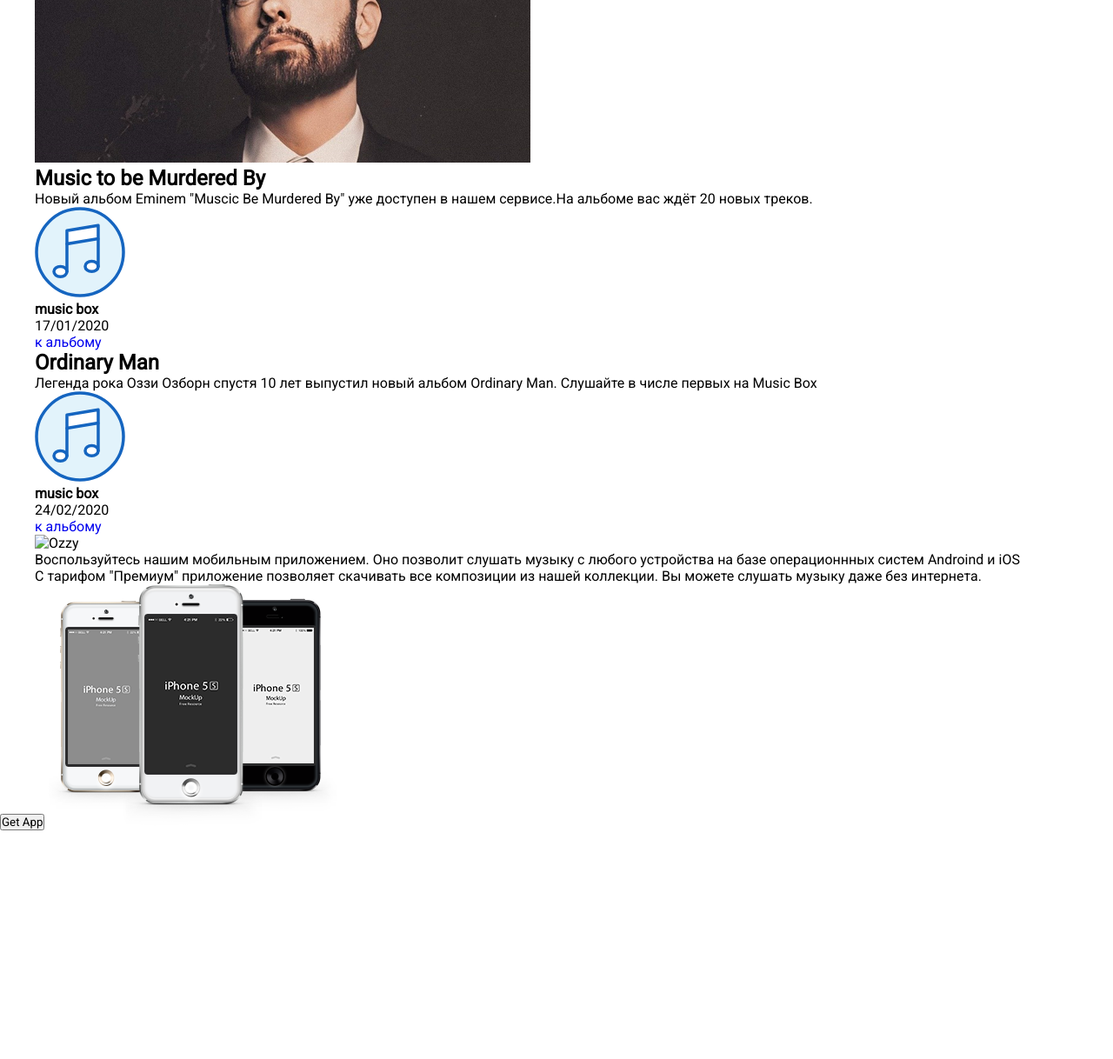
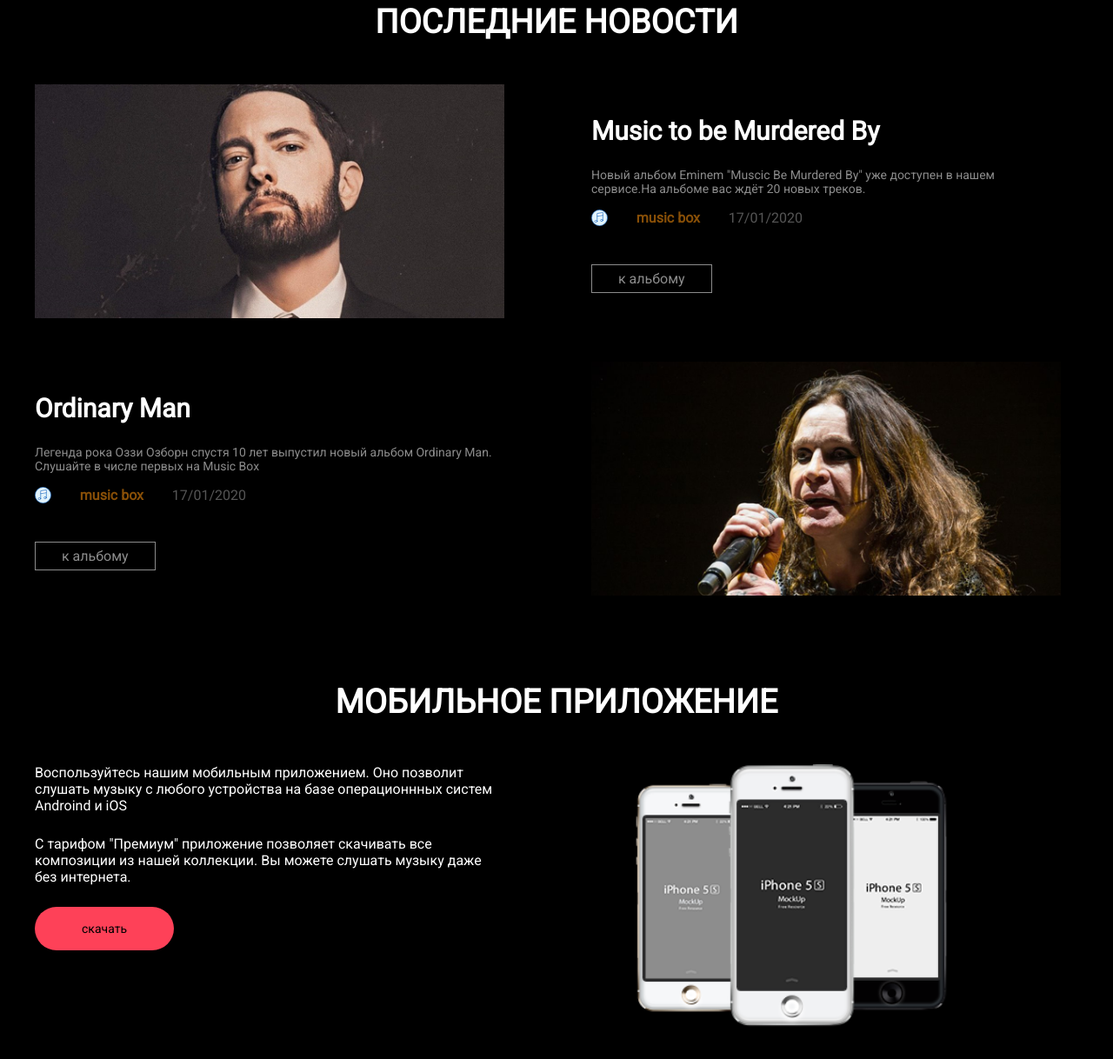
Before and after one commit to BobrovKirill/layout-designer-project-lvl2, a plain HTML site: page index.html in a window 1280 px wide. Shown: the part 1872-3090 px from the top of the page at 87% size. Before the commit the page ends 2827 px from the top, so only its background shows below. Drawn offline with Linux system fonts and the light colour scheme.

Commit message:
step 2.3

```diff
--- a/index.html
+++ b/index.html
@@ -41,8 +41,8 @@
     <div class="main-bg">
         <div class="wrapper pd-top-100">
             <h2 class="align-center uppercase fz-38">формы подписки</h2>
-            <div class="flex space-between-center pd-top-100">
-                <div class="subscribe subscribe-1 align-center">
+            <div class="flex wrap pd-top-100">
+                <div class="subscribe width-33 subscribe-1 align-center">
                     <h4 class="fz-28 uppercase">бесплатная</h4>
                     <div class="sum flex a">
                         <h3 class="fz-60 pd-rt-11">0</h3>
@@ -51,7 +51,7 @@
                     <a class="btn-subscribe fz-28 uppercase">оформить</a>
                     <p class="fz-11 mg-top-50">Оплата в месяц. Бесплатный тариф предоставляет доступ ко вей коллкеции музыки. Присутствуут рекулама</p>
                 </div>
-                <div class="subscribe subscribe-2 align-center">
+                <div class="subscribe width-33 subscribe-2 align-center">
                     <h4 class="fz-28 uppercase">стандартная</h4>
                     <div class="sum flex">
                         <h3 class="fz-60 pd-rt-11">250</h3>
@@ -60,7 +60,7 @@
                     <a class="btn-subscribe fz-28 uppercase">оформить</a>
                     <p class="fz-11 mg-top-50">Оплата в месяц. Стандартный тариф предоставляет доступ ко всей коллекции музыки в среднем качестве</p>
                 </div>
-                <div class="subscribe subscribe-3 align-center">
+                <div class="subscribe width-33 subscribe-3 align-center">
                     <h4 class="fz-28 uppercase">премиум</h4>
                     <div class="sum flex">
                         <h3 class="fz-60 pd-rt-11">500</h3>
@@ -75,34 +75,49 @@
     </div>
 
 
-    <div class="news">
-        <div class="wrapper">
-            <img src="images/Music to Be Murdered By.png" alt="eminem">
-            <div class="about-autor">
-                <h2>Music to be Murdered By</h2>
-                <p>Новый альбом Eminem "Muscic Be Murdered By" уже доступен в нашем сервисе.На альбоме вас ждёт 20 новых треков.</p>
-                <img src="images/logo.svg" alt="logo">
-                <h4>music box</h4>
-                <p>17/01/2020</p>
-                <a href="#">к альбому</a>
+    <div class="main-bg">
+        <div class="wrapper pd-top-100">
+            <h2 class="fz-38 uppercase align-center">последние новости</h2>
+            <div class="wrap flex mg-top-50 items-center">
+                <img class="width-45 mg-rt-100" src="images/Music to Be Murdered By.png" alt="eminem">
+                <div class="about-author width-45">
+                    <h2 class="fz-30">Music to be Murdered By</h2>
+                    <p class="fz-14">Новый альбом Eminem "Muscic Be Murdered By" уже доступен в нашем сервисе.На альбоме вас ждёт 20 новых треков.</p>
+                    <div class="in-about-author flex wrap width-45 space-between-center">
+                        <img src="images/logo.svg" alt="logo">
+                        <h4>music box</h4>
+                        <p>17/01/2020</p>
+                    </div>
+                    <a class="btn-news" href="#">к альбому</a>
+                </div>
             </div>
-            <div class="about-autor">
-                <h2>Ordinary Man</h2>
-                <p>Легенда рока Оззи Озборн спустя 10 лет выпустил новый альбом Ordinary Man. Слушайте в числе первых на Music Box</p>
-                <img src="images/logo.svg" alt="logo">
-                <h4>music box</h4>
-                <p>24/02/2020</p>
-                <a href="#">к альбому</a>
+            <div class="wrap flex mg-top-50 items-center">
+                <div class="about-author width-45 mg-rt-100">
+                    <h2 class="fz-30">Ordinary Man</h2>
+                    <p class="fz-14">Легенда рока Оззи Озборн спустя 10 лет выпустил новый альбом Ordinary Man. Слушайте в числе первых на Music Box</p>
+                    <div class="in-about-author flex wrap width-45 space-between-center">
+                        <img src="images/logo.svg" alt="logo">
+                        <h4>music box</h4>
+                        <p>17/01/2020</p>
+                    </div>
+                    <a class="btn-news" href="#">к альбому</a>
+                </div>
+                <img class="width-45" src="images/Ordinary Man.png" alt="eminem">
             </div>
-            <img src="images/Ordinary Man.png.png" alt="Ozzy">
         </div>
     </div>
 
-    <div class="mobil">
-        <div class="wrapper">
-            <p>Воспользуйтесь нашим мобильным приложением. Оно позволит слушать музыку с любого устройства на базе операционнных систем Androind и iOS<br>С тарифом "Премиум" приложение позволяет скачивать все композиции из нашей коллекции. Вы можете слушать музыку даже без интернета.</div>
-            <button>Get App</button>
-            <img src="images/iphone.png" alt="iphone">
+    <div class="main-bg">
+        <div class="wrapper pd-bot-100">
+            <h2 class="fz-38 uppercase pd-top-100 align-center">мобильное приложение</h2>
+            <div class="flex wrap mg-top-50">
+                <div class="flex colum-center aligt-start width-45 ">
+                    <p class="mg-bot-25">Воспользуйтесь нашим мобильным приложением. Оно позволит слушать музыку с любого устройства на базе операционнных систем Androind и iOS</p>
+                    <p class="mg-bot-25">С тарифом "Премиум" приложение позволяет скачивать все композиции из нашей коллекции. Вы можете слушать музыку даже без интернета.</p>
+                    <button class="btn-mobil fz-14">скачать</button>
+                </div>
+                <img class="width-33 mg-left-135" src="images/iphone.png" alt="iphone">
+            </div>
         </div>
     </div>
 
--- a/styles/scss/general.scss
+++ b/styles/scss/general.scss
@@ -29,6 +29,10 @@
 .align-center {
     text-align: center;
 }
+.items-center {
+    align-items: center;
+}
+
 .fz-11 {
     font-size: 11px;
 }
@@ -68,6 +72,21 @@
 .pd-top-100 {
     padding-top: 100px;
 }
+.pd-bot-100 {
+    padding-bottom: 100px;
+}
 .mg-top-50 {
     margin-top: 50px;
 }
+.mg-rt-100 {
+    margin-right: 100px;
+}
+.mg-bot-25 {
+    margin-bottom: 25px;
+}
+.width-33 {
+    width: 33%;
+}
+.width-45 {
+    width: 45%;
+}
--- a/styles/scss/main.scss
+++ b/styles/scss/main.scss
@@ -25,5 +25,50 @@
 .btn-subscribe {
     border: 4px solid $main-color-font;
     color: $main-color-font;
-    padding: 20px 80px;
+    padding: 5% 18%;
 }
+
+                                    /*NEWS*/
+
+.about-author {
+    h2 {
+        margin-bottom: 25px;
+    }
+
+    p {
+        color: $secondary-color-font;
+    }
+}
+.in-about-author{
+    margin: 16px 0 51px;
+    h4{
+        color: $third-color-font;
+    }
+    p {
+        color: $data-color-font;
+    }
+    img {
+        width: 19px;
+    }
+}
+.btn-news {
+    border: 1px solid $secondary-color-font;
+    padding: 6px 30px;
+    color: $secondary-color-font;
+}
+
+                        /*MOBIL*/
+
+.mg-left-135 {
+    margin-left: 135px;
+}
+.aligt-start {
+    align-items: flex-start;
+}
+.btn-mobil {
+    background: $main-color-bt;
+    border-radius: 50px;
+    border: none;
+    height: 50px;
+    width: 160px;
+}
```
Also changed, not shown: styles/style.css, 1 other file.
